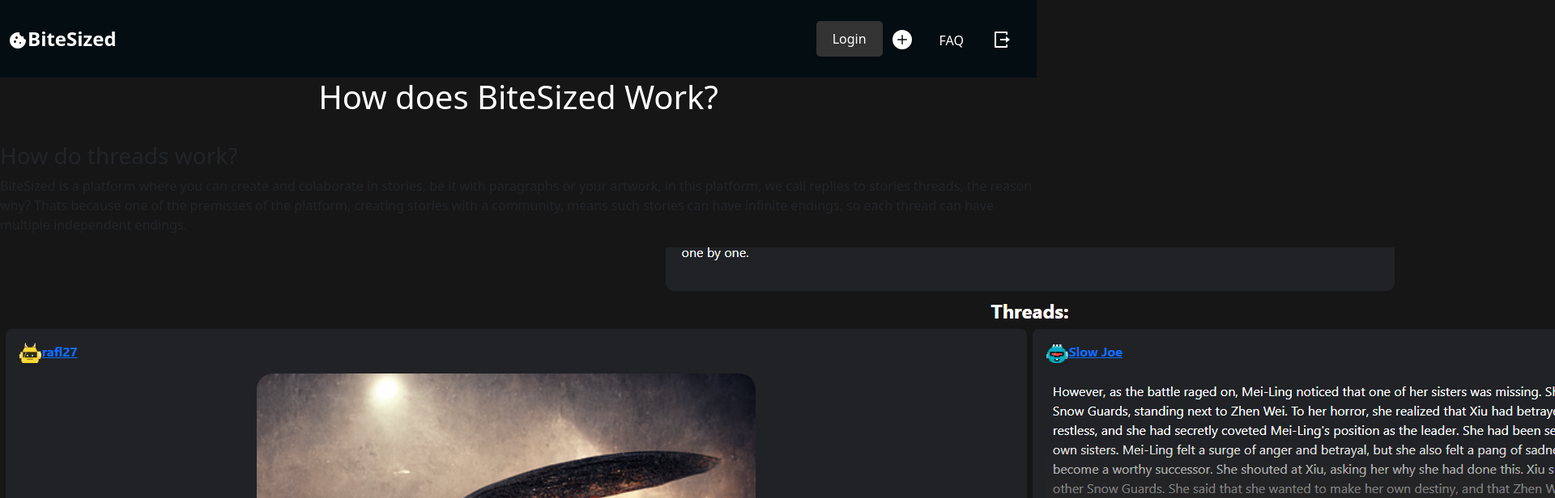
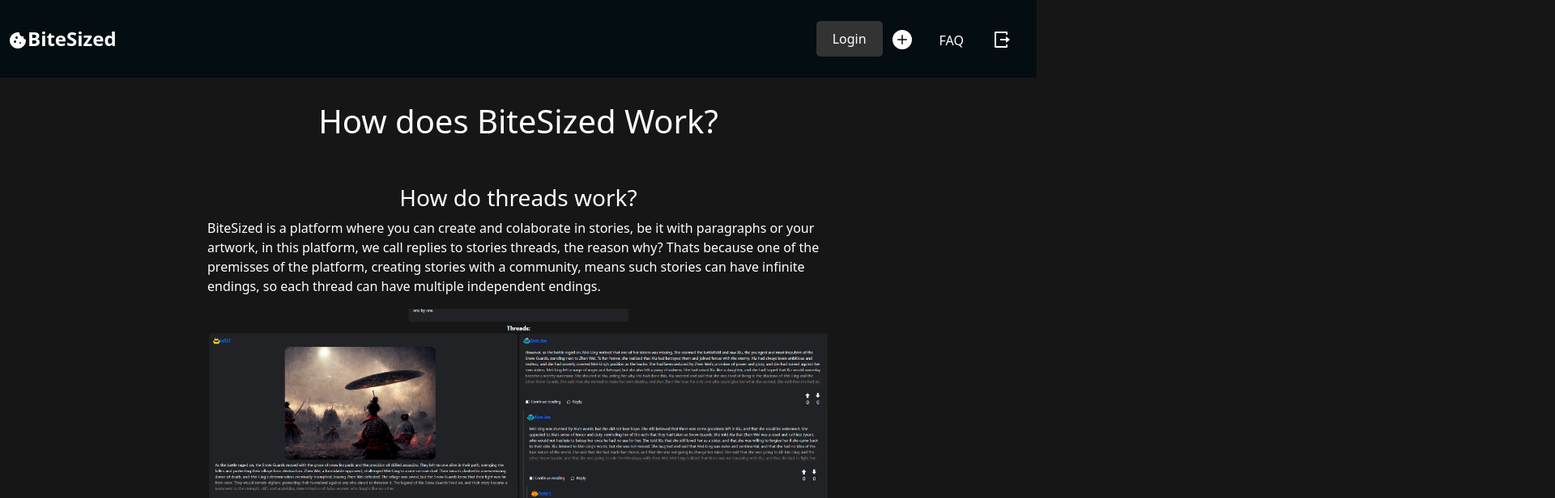
Before and after one commit to Rafl27/biteSized-app, a React (Vite) app: page /get-started in a window 1280 px wide. Shown: the top 616 px of the page at 81% size, 1920 px wide, since content can reach past the window. Built offline with nearby package versions, Linux system fonts and the light colour scheme.

Commit message:
learn more classes.

```diff
--- a/src/pages/learnMore/LearnMore.css
+++ b/src/pages/learnMore/LearnMore.css
@@ -0,0 +1,16 @@
+.paragraphs {
+    color: white;
+    padding: 0 20% 0 20%;
+}
+.titles{
+    margin-top: 30px;
+    color: white;
+    text-align: center;
+}
+
+.example-images{
+    display: block;
+    margin-left: auto;
+    margin-right: auto;
+    width: 60%;
+}
```
